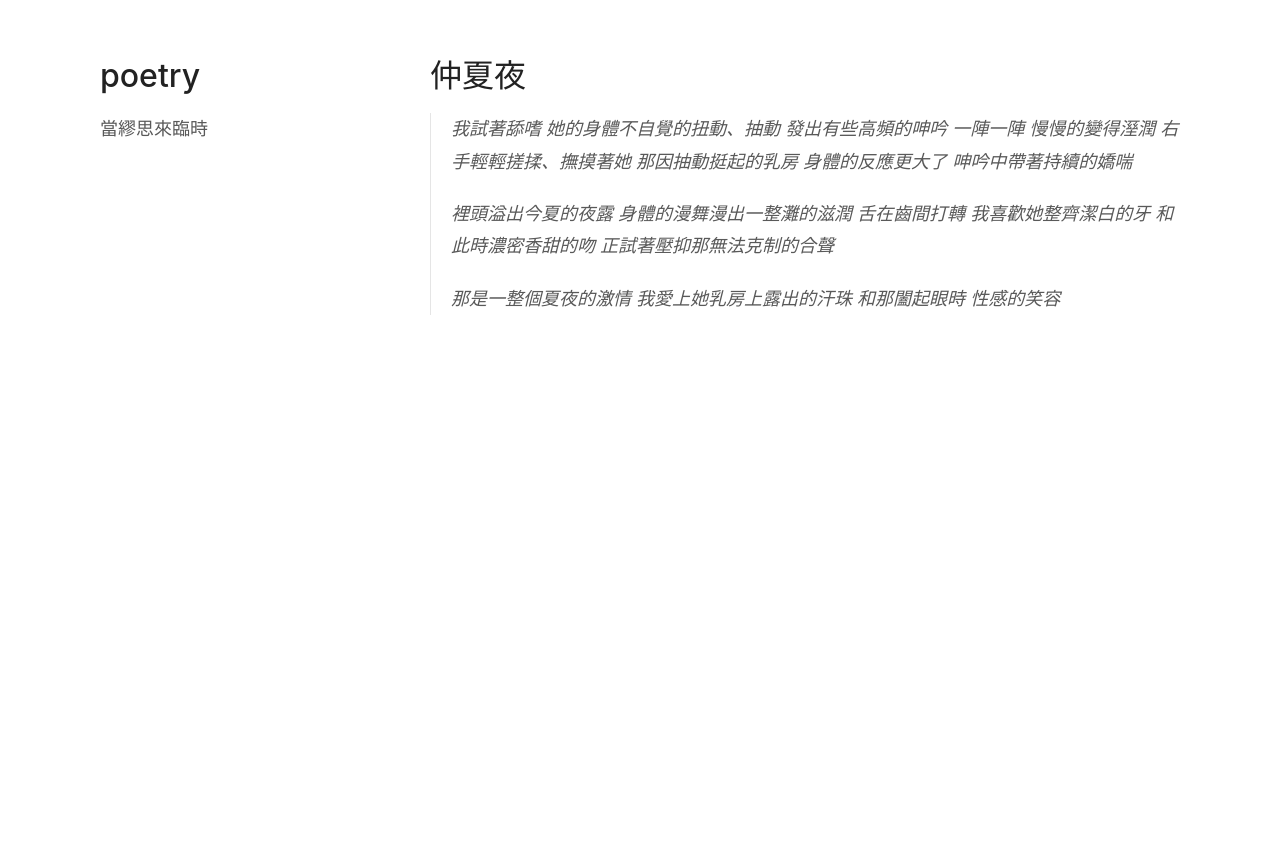
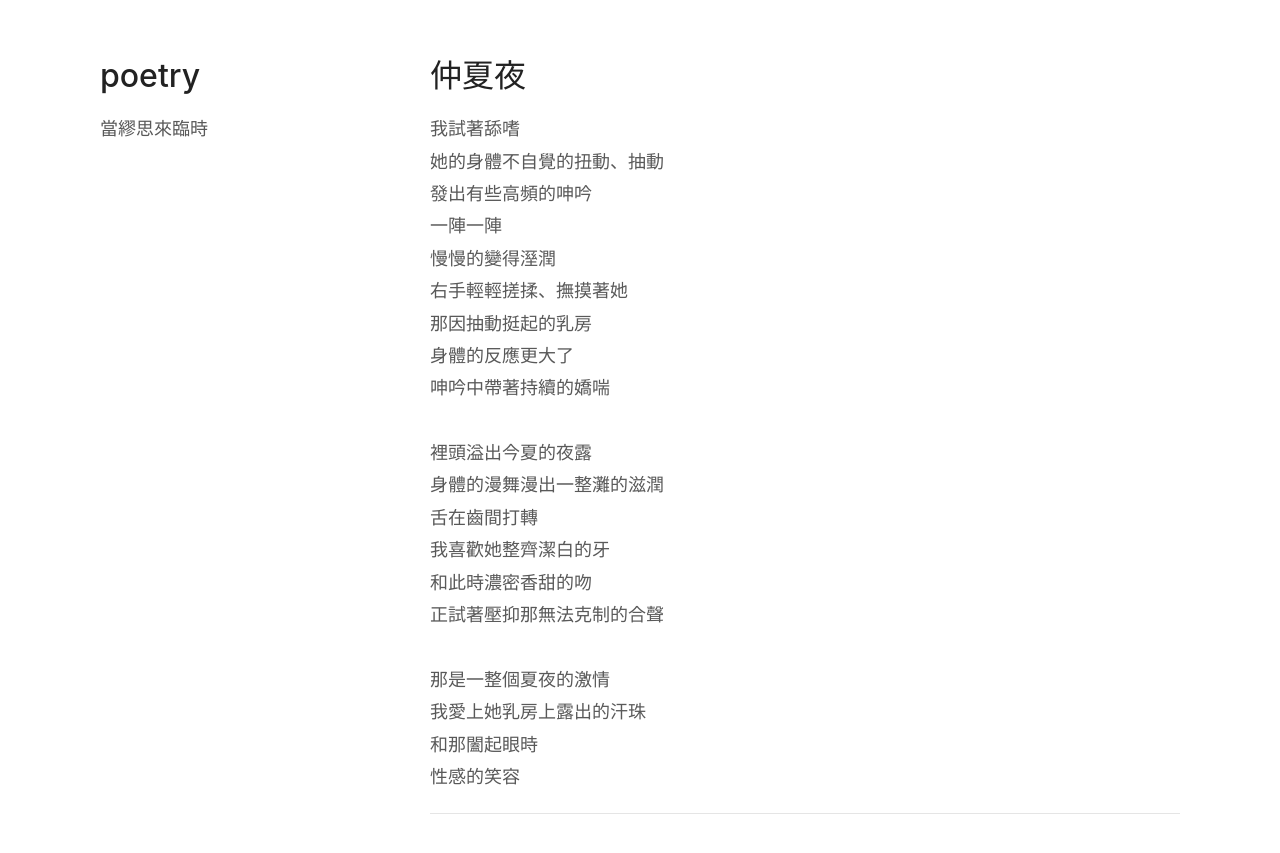
Before and after one commit to zenkarsha/poetry, a Jekyll site: the page built from index.md, in a window 1280 px wide. Shown: the top 853 px of the page. Built offline with Jekyll 4.4.1, drawn with Linux system fonts in a browser that asks for light colours; our own code applies the rules of GitHub Pages for plain Markdown files.

Commit message:
Update index.md

```diff
--- a/index.md
+++ b/index.md
@@ -4,24 +4,26 @@ layout: default
 
 # 仲夏夜
 
-> 我試著舔嗜
-> 她的身體不自覺的扭動、抽動
-> 發出有些高頻的呻吟
-> 一陣一陣
-> 慢慢的變得溼潤
-> 右手輕輕搓揉、撫摸著她
-> 那因抽動挺起的乳房
-> 身體的反應更大了
-> 呻吟中帶著持續的嬌喘
->
-> 裡頭溢出今夏的夜露
-> 身體的漫舞漫出一整灘的滋潤
-> 舌在齒間打轉
-> 我喜歡她整齊潔白的牙
-> 和此時濃密香甜的吻
-> 正試著壓抑那無法克制的合聲
->
-> 那是一整個夏夜的激情
-> 我愛上她乳房上露出的汗珠
-> 和那闔起眼時
-> 性感的笑容
+我試著舔嗜<br/>
+她的身體不自覺的扭動、抽動<br/>
+發出有些高頻的呻吟<br/>
+一陣一陣<br/>
+慢慢的變得溼潤<br/>
+右手輕輕搓揉、撫摸著她<br/>
+那因抽動挺起的乳房<br/>
+身體的反應更大了<br/>
+呻吟中帶著持續的嬌喘<br/>
+<br/>
+裡頭溢出今夏的夜露<br/>
+身體的漫舞漫出一整灘的滋潤<br/>
+舌在齒間打轉<br/>
+我喜歡她整齊潔白的牙<br/>
+和此時濃密香甜的吻<br/>
+正試著壓抑那無法克制的合聲<br/>
+<br/>
+那是一整個夏夜的激情<br/>
+我愛上她乳房上露出的汗珠<br/>
+和那闔起眼時<br/>
+性感的笑容
+
+---
```
